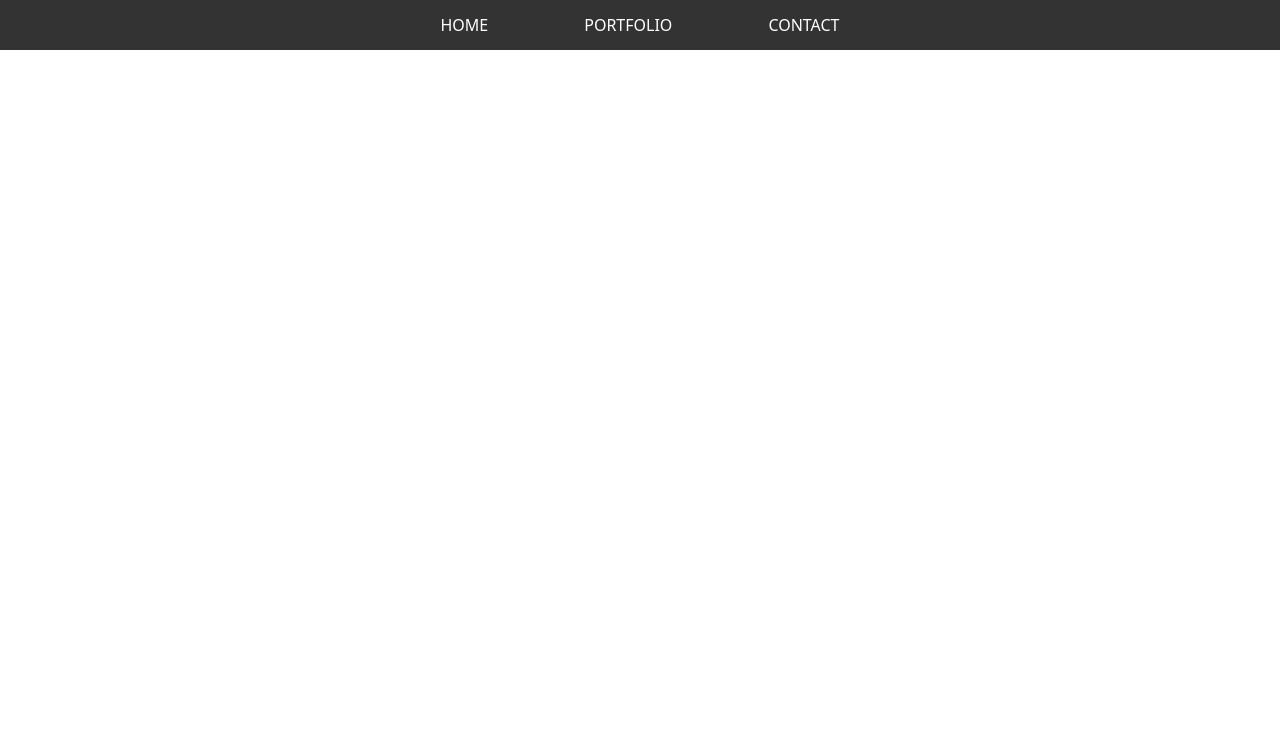
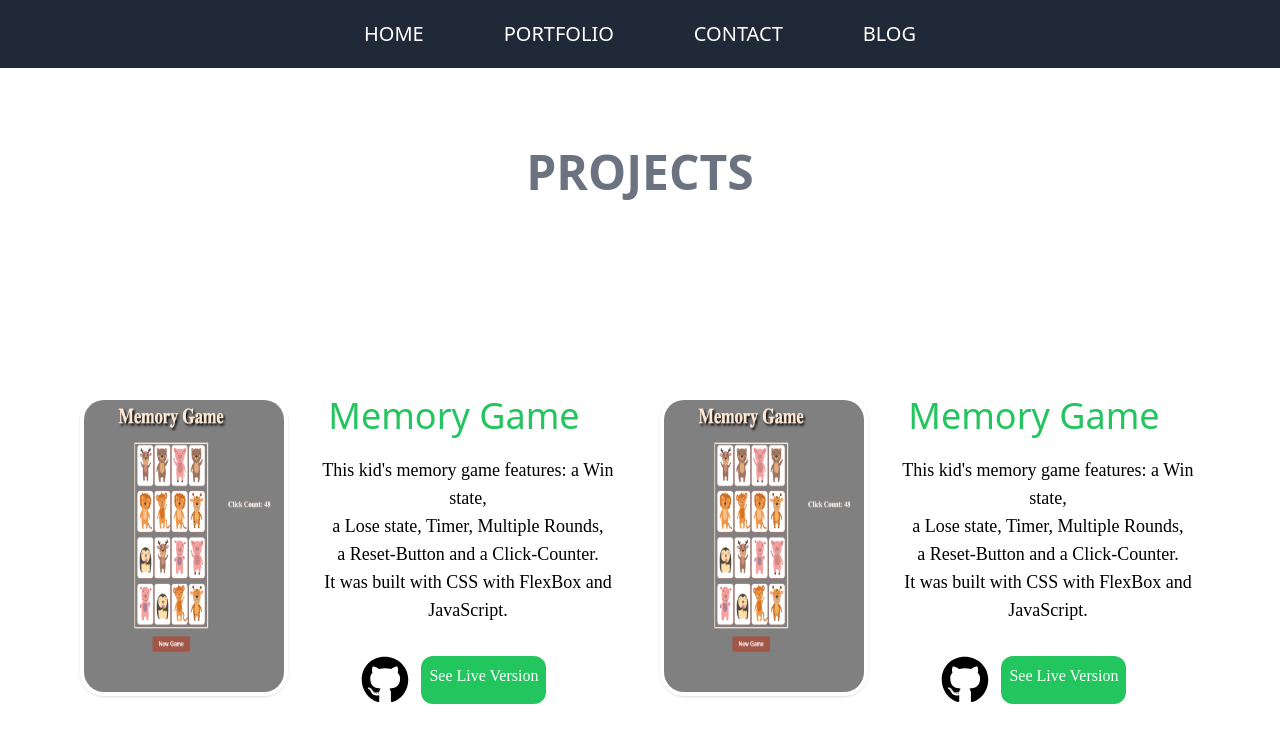
Before and after one commit to Vanessaxb/Portfolio, a React (Create React App) app: page /Portfolio in a window 1280 px wide. Shown: the top 742 px of the page. Built offline with nearby package versions, Linux system fonts and the light colour scheme.

Commit message:
Portfolio page working

```diff
--- a/package.json
+++ b/package.json
@@ -9,6 +9,7 @@
     "react": "^18.2.0",
     "react-dom": "^18.2.0",
     "react-feather": "^2.0.10",
+    "react-icons": "^4.10.1",
     "react-router-dom": "^6.15.0",
     "react-scripts": "^5.0.1",
     "web-vitals": "^2.1.4"
--- a/src/App.css
+++ b/src/App.css
@@ -13,14 +13,58 @@
   transition: height 0.3s ease-out;
   width: 100%;
   display: flex;
-  align-items: center;
-  justify-content: center;
-  size: 24px;
+  align-items: top;
+  justify-content: space-evenly;
+  /* padding: 90px; */
+  font-size: 24px;
   text-transform: uppercase;
   transition: color 0.5s;
+
 }
 
+.navLink {
+  display: flex;
+  justify-content: center;
+  align-items: center;
+  z-index: 0
+}
 
+.pHome{
+  font-family: 'Segoe UI', Tahoma, Geneva, Verdana, sans-serif;
+  font-size: 35px;
+}
+
+.buttonHome{
+margin-top: 20px;
+padding: 10px;;
+background: white;
+border: 3px solid #333;
+box-sizing: inherit;
+cursor: pointer;
+display: inline-block;
+font-size: 18pt;
+color:#333;
+padding: 10px 20px;
+transition: all 0.5s;
+
+
+}
+
+/* .buttonHome:hover{
+  background: #333
+
+} */
+
+h1 {
+  font-size: 30px;
+  color:#1dcb9d;
+}
+
+.pic1{
+  height: 300px;
+  width: 250px;
+
+}
 
 
 .App-logo {
--- a/src/components/Carousel.js
+++ /dev/null
@@ -1,89 +0,0 @@
-import { useState, useEffect } from "react"
-import { ChevronLeft, ChevronRight } from "react-feather"
-import {data} from '../data/photos'
-
-export default function Carrousel({
-  children: data,
-  autoSlide = false,
-  autoSlideInterval = 3000,
-}) {
-const [curr, setCurr] = useState(0)
-const prev = () =>
-setCurr((curr) => (curr === 0 ? data.length - 1 : curr - 1))
-const next = () =>
-setCurr((curr) => (curr === data.length - 1 ? 0 : curr + 1))
-
-useEffect(() => {
-if (!autoSlide) return
-const slideInterval = setInterval(next, autoSlideInterval)
-return () => clearInterval(slideInterval)
-}, [])
-return (
-<div className="overflow-hidden relative">
-  <div
-    className="flex transition-transform ease-out duration-500"
-    style={{ transform: `translateX(-${curr * 100}%)` }}
-  >
-    {data}
-  </div>
-  <div className="absolute inset-0 flex items-center justify-between p-4">
-    <button
-      onClick={prev}
-      className="p-1 rounded-full shadow bg-white/80 text-gray-800 hover:bg-white"
-    >
-      <ChevronLeft size={40} />
-    </button>
-    <button
-      onClick={next}
-      className="p-1 rounded-full shadow bg-white/80 text-gray-800 hover:bg-white"
-    >
-    <ChevronRight size={40} />
-    </button>
-  </div>
-
-  <div className="absolute bottom-4 right-0 left-0">
-    <div className="flex items-center justify-center gap-2">
-      {data.map((_, i) => (
-        <div
-          className={`
-          transition-all w-3 h-3 bg-white rounded-full
-          ${curr === i ? "p-2" : "bg-opacity-50"}
-        `}
-        />
-      ))}
-    </div>
-  </div>
-</div>
-)
-}
-
-
-<div className="bg-black flex items-center justify-center min-h-screen">
-<div className="ftext-center overflow-hidden relative">
-  <div  className="h-[600px] w-[450px] transition-transform duration-3 ease-in-out transform"
-          style={{
-            transform: `translateX(-${currentPictureIndex * 450}px)`, // Slide transition
-          }}
-        >
-          {pictures.map((picture, index) => (
-            <img
-              key={index}
-              className="h-[600px] w-[450px] inline-block"
-              src={picture.urls?.small}
-              alt={`unplash image ${index}`}
-            />
-          ))}
-
-   <div className="relative inset-0 flex items-center justify-center gap-14">
-    <button onClick={previousPicture}className="p-1 rounded-full shadow bg-white/80 text-gray-800 hover:bg-white">
-        <ChevronLeft size={40} />
-       </button>
-    <button onClick={nextPicture}className="p-1 rounded-full shadow bg-white/80 text-gray-800 hover:bg-white">
-    <ChevronRight size={40} />
-    </button>
-  </div>
-  </div>
-</div>
-</div>
-);
-}
--- a/src/components/NavBar.js
+++ b/src/components/NavBar.js
@@ -2,12 +2,12 @@ import {Link} from 'react-router-dom'
 
 export default function NavBar() {
     return (
-        <div className='navBar'>
-            <nav className='bg-grey-333 flex justify-center gap-24'>
-                <Link className=" text-white hover:bg-red" to='/'>HOME</Link>
-                <Link className=" text-white hover:bg-red" to='/Portfolio'>PORTFOLIO</Link>
-                <Link className=" text-white hover:bg-red" to='/ContactForm'>CONTACT</Link>
-
+        <div >
+            <nav className='bg-gray-800 flex justify-center p-5 text-xl'>
+                <Link className="mx-10 text-white hover:text-red-500 active:text-red-500 " to='/'>HOME</Link>
+                <Link className="mx-10 text-white hover:text-red-500 active:text-red-500" to='/Portfolio'>PORTFOLIO</Link>
+                <Link className="mx-10 text-white hover:text-red-500 active:text-red-500" to='/ContactForm'>CONTACT</Link>
+                <Link className="mx-10 text-white hover:text-red-500 active:text-red-500" to='/ContactForm'>BLOG</Link>
             </nav>
         </div>
     )
--- a/src/index.css
+++ b/src/index.css
@@ -5,6 +5,8 @@
 @import 'tailwindcss/base';
 @import 'tailwindcss/components';
 @import 'tailwindcss/utilities';
+
+@import url('https://fonts.googleapis.com/css2?family=Raleway:wght@100;300&display=swap');
 
 .carousel-container {
     position: relative;
--- a/src/pages/Home.js
+++ b/src/pages/Home.js
@@ -2,6 +2,7 @@ import React, { useState, useEffect } from "react"
 import {data} from '../data/photos'
 // import Carousel from "../components/Carousel"
 import { ChevronLeft, ChevronRight } from "react-feather"
+import { Link } from "react-router-dom";
 
 
 export default function Home () {
@@ -63,15 +64,28 @@ return (
             />
 
         </div>
-            <div className="absolute inset-0 flex items-center justify-between p-80 mx-28">
-                <button onClick={previousPicture}className="p-1 rounded-full shadow bg-white/80 text-gray-800 hover:bg-white ml-40">
+            <div className="absolute inset-0 flex items-center justify-between p-80 mx-3">
+                <button onClick={previousPicture}className="p-1 rounded-full shadow bg-white/80 text-gray-800 hover:bg-white ml-32">
                     <ChevronLeft size={30} />
                 </button>
-                <button onClick={nextPicture}className="p-1 rounded-full shadow bg-white/80 text-gray-800 hover:bg-white mr-40">
+                <button onClick={nextPicture}className="p-1 rounded-full shadow bg-white/80 text-gray-800 hover:bg-white mr-32">
                     <ChevronRight size={30} />
                 </button>
             </div>
     </div>
+    <div className="pHome">
+        <p className="font-raleway">Hi, I'm a Software Engineer. <br/>
+        My love for tech, people and travels is what moves me.</p>
+    </div>
+    <div className="buttonHome">
+        <Link className="font-raleway hover:text-red-500 " to='/Portfolio'>View my work</Link>
+
+
+    </div>
+    <section id="Projects">
+        {/* <h2>Project</h2> */}
+    </section>
 </div>
+
 );
 }
--- a/src/pages/Portfolio.js
+++ b/src/pages/Portfolio.js
@@ -1,7 +1,48 @@
-
+import { Link } from 'react-feather';
+import '../App.css';
+import { FaGithub } from "react-icons/fa";
 
 export default function Portfolio () {
     return (
-        <h1>Portfolio</h1>
+        <div className='flex-col '>
+            <h1 className="my-20 font-bold text-gray-500 text-5xl font-sans">PROJECTS</h1>
+            <div className='flex justify-evenly p-20 '>
+                <div className='flex justify-center my-10'>
+                    <div className='leftContainer'>
+                        <img className="h-[300px] w-[250px] rounded-3xl p-1 shadow bg-white/80" src={require("../images/memoryGame.png")}/>
+                    </div>
+                    <div className='rightContainer'>
+                        <h1 className=' text-4xl text-green-500 mb-5'>Memory Game</h1>
+                        <p className='font-raleway text-lg ml-7'>This kid's memory game features: a Win state, <br/> a Lose state, Timer, Multiple Rounds, <br/> a Reset-Button and a Click-Counter. <br/>It was built with CSS with FlexBox and JavaScript.</p>
+                        <div className='flex justify-center p-8'>
+                            <a href="https://github.com/Vanessaxb/Memory-Game.git" target='_blank'>
+                                <FaGithub size={48} />
+                            </a>
+                            <a className=" p-2 ml-3 rounded-xl text-white bg-green-500 font-raleway hover:text-red-500 "href="https://vanessaxb.github.io/Memory-Game/" target='_blank'  rel="noopener noreferrer">
+                            See Live Version
+                            </a>
+                        </div>
+                    </div>
+                </div>
+                <div className='flex justify-center ml-10 my-10'>
+                    <div className='leftContainer'>
+                        <img className="h-[300px] w-[250px] rounded-3xl p-1 shadow bg-white/80" src={require("../images/memoryGame.png")}/>
+                    </div>
+                    <div className='rightContainer'>
+                        <h1 className=' text-4xl text-green-500 mb-5'>Memory Game</h1>
+                        <p className='font-raleway text-lg ml-7'>This kid's memory game features: a Win state, <br/> a Lose state, Timer, Multiple Rounds, <br/> a Reset-Button and a Click-Counter. <br/>It was built with CSS with FlexBox and JavaScript.</p>
+                        <div className='flex justify-center p-8'>
+                            <a href="https://github.com/Vanessaxb/Memory-Game.git" target='_blank'>
+                                <FaGithub size={48} />
+                            </a>
+                            <a className=" p-2 ml-3 rounded-xl text-white bg-green-500 font-raleway hover:text-red-500 "href="https://vanessaxb.github.io/Memory-Game/" target='_blank'  rel="noopener noreferrer">
+                            See Live Version
+                            </a>
+                        </div>
+                    </div>
+                </div>
+         </div>
+    </div>
+
     )
 }
--- a/tailwind.config.js
+++ b/tailwind.config.js
@@ -2,7 +2,11 @@
 module.exports = {
   content: ["./src/**/*.{html,js}"],
   theme: {
-    extend: {},
+    extend: {
+      fontFamily: {
+        raleway:["Raleway"]
+      }
+    },
   },
   plugins: [],
 }
```
Also changed, not shown: src/images/memoryGame.png (added), 1 other file (tests, documents, lock files or other folders).
